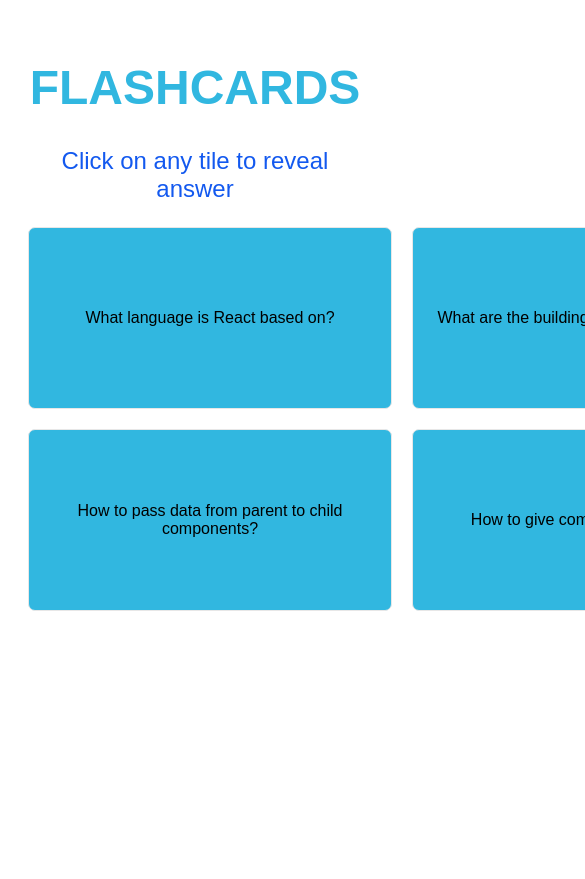
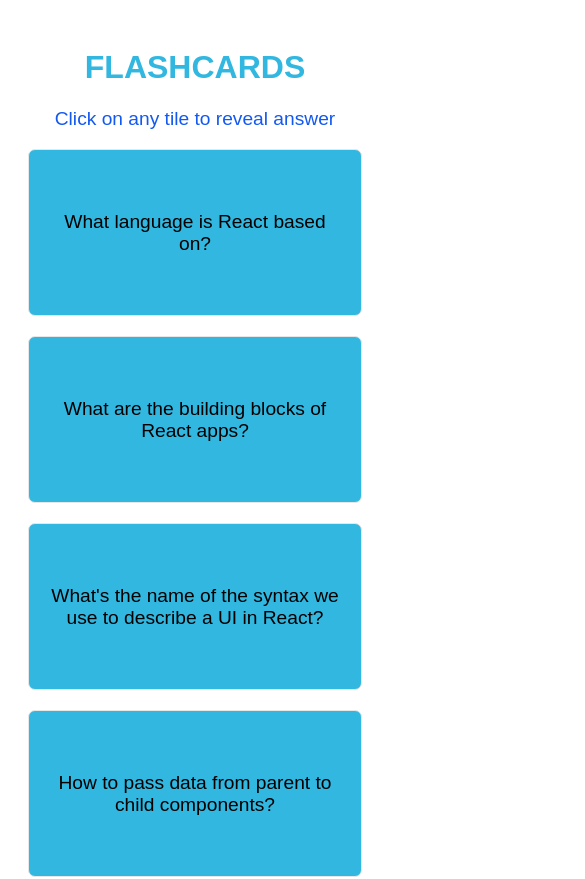
Before and after one commit to sirjaey/flashcards-react, a React (Vite) app: page / in a window 390 px wide. Shown: the top 879 px of the page, 585 px wide, since content can reach past the window. Before the commit the page ends 844 px from the top, so only its background shows below. Built offline with nearby package versions, Linux system fonts and the light colour scheme.

Commit message:
css commit

```diff
--- a/src/index.css
+++ b/src/index.css
@@ -44,3 +44,24 @@
   color: #fff;
   font-weight: bold;
 }
+
+@media screen and (max-width: 768px) {
+  .flashcards {
+    grid-template-columns: 1fr;
+  }
+  .heading{
+    h1{
+      font-size: 2rem;
+    }
+    p{
+      font-size: 1.2rem;
+    }
+  }
+  .flashcards div {
+    font-size: 1.2rem;
+  }
+  .flashcards div.selected {
+    font-size: 1.2rem;
+  }
+
+}
```
